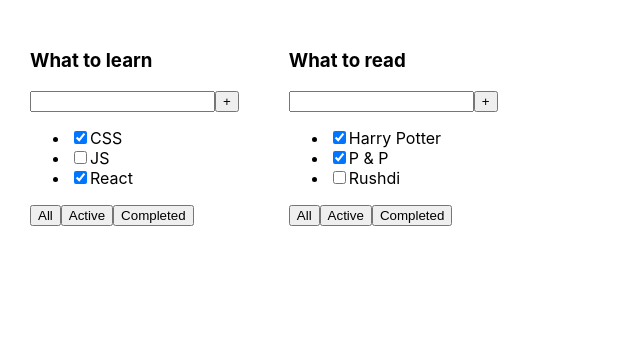
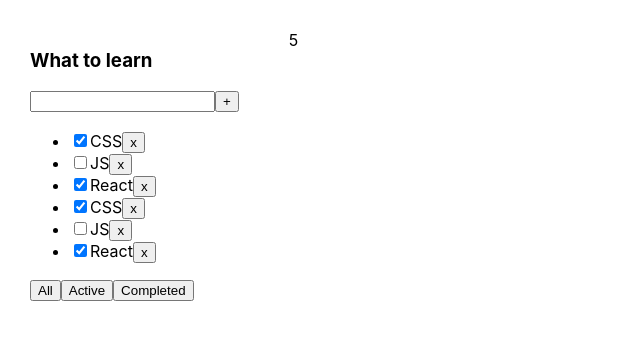
Before and after one commit to Dinara1989/Todo_ts, a React (Create React App) app: page / in a window 1280 px wide. Shown: the top 340 px of the page, without its empty margins (0-640 px from the left). Built offline with nearby package versions, Linux system fonts and the light colour scheme.

Commit message:
Lesson 2. changeFilter, Counter, function types, remove tasks. Short and long explanation

```diff
--- a/src/App.tsx
+++ b/src/App.tsx
@@ -1,28 +1,60 @@
-import React from 'react';
+import React, {useState} from 'react';
 import './App.css';
 import {TaskType, Todolist} from './Todolist';
+import Counter from "./components/Counter";
 
+export type FilterValuesType = "all" | "completed" | "active";
 function App() {
 
-    let tasks1: Array<TaskType> = [
-            { id: 1, title: "CSS", isDone: true },
-            { id: 2, title: "JS", isDone: false },
-            { id: 3, title: "React", isDone: true }
-    ]
+    // let tasks2: Array<TaskType> = [
+    //         { id: 1, title: "Harry Potter", isDone: true },
+    //         { id: 2, title: "P & P", isDone: true },
+    //         { id: 3, title: "Rushdi", isDone: false }
+    // ]
 
-    let tasks2: Array<TaskType> = [
-            { id: 1, title: "Harry Potter", isDone: true },
-            { id: 2, title: "P & P", isDone: true },
-            { id: 3, title: "Rushdi", isDone: false }
-    ]
+    //Розжовано
+    // let arr = useState(initTasks);
+    // let tasks = arr[0];
+    // let setTasks = arr[1];
+    //теж саме, тільи коротко
+    let [tasks, setTasks] = useState<Array<TaskType>>([
+        { id: 1, title: "CSS", isDone: true },
+        { id: 2, title: "JS", isDone: false },
+        { id: 3, title: "React", isDone: true },
+        { id: 4, title: "CSS", isDone: true },
+        { id: 5, title: "JS", isDone: false },
+        { id: 6, title: "React", isDone: true }
+    ]);
+    let [filter, setFilter] = useState<FilterValuesType>("all");
+    function deleteTask (id:number){
+        let filteredTasks = tasks.filter( t =>  t.id !== id)//тому що функція верне true або false, можна не розписувати багато
+        setTasks(filteredTasks);
+    }
+    let tasksForTodolist = tasks;
+    if (filter === "completed") {
+        tasksForTodolist = tasks.filter(t => t.isDone === true);
+    }
+    if (filter === "active") {
+        tasksForTodolist = tasks.filter(t => t.isDone === false);
+    }
 
+    function changeFilter(value: FilterValuesType){
+        setFilter(value);
+    }
 
-  return (
-    <div className="App">
-      <Todolist title = "What to learn" tasks = {tasks1} />
-      <Todolist title = "What to read" tasks = {tasks2} />
-    </div>
-  );
+    return (
+        <div className="App">
+            <Todolist
+                title = "What to learn"
+                tasks = {tasksForTodolist}
+                deleteTask={deleteTask}
+                changeFilter={changeFilter}
+            />
+            <Counter />
+            {/*<Todolist title = "What to read" tasks = {tasks2} />*/}
+
+        </div>
+    );
 }
 
 
--- a/src/Todolist.tsx
+++ b/src/Todolist.tsx
@@ -1,4 +1,7 @@
 import React from 'react';
+import {FilterValuesType} from "./App";
+
+
 
 export type TaskType = {
     id: number
@@ -7,8 +10,10 @@
 }
 
 type PropsType = {
-        title: string
-        tasks: Array<TaskType> //коли вказуємо масив, можна ще позначитти так TaskType[]
+    title: string
+    tasks: Array<TaskType> //коли вказуємо масив, можна ще позначитти так TaskType[]
+    deleteTask: (id: number) => void
+    changeFilter: (value: FilterValuesType) => void
 }
 
 export function Todolist(props: PropsType) {
@@ -18,15 +23,25 @@
             <div>
                 <input/>
                 <button>+</button>
+                <h3></h3>
             </div>
             <ul>
-                <li><input type="checkbox" checked={props.tasks[0].isDone} /><span>{props.tasks[0].title}</span></li>
-                <li><input type="checkbox" checked={props.tasks[1].isDone} /><span>{props.tasks[1].title}</span></li>
-                <li><input type="checkbox" checked={props.tasks[2].isDone} /><span>{props.tasks[2].title}</span></li>
+                {
+                    props.tasks.map((t)=>{//перезаписали через map
+                        return (
+                            <li>
+                                <input type="checkbox" checked={t.isDone}/>
+                                <span>{t.title}</span>
+                                <button onClick={ ()=> {props.deleteTask(t.id)}}>x</button>
+                            </li>
+                        )
+                    })
+                }
+
             </ul>
-            <button>All</button>
-            <button>Active</button>
-            <button>Completed</button>
+            <button onClick={ ()=> {props.changeFilter("all")}}>All</button>
+            <button onClick={ ()=> {props.changeFilter("completed")}}>Active</button>
+            <button onClick={ ()=> {props.changeFilter("active")}}>Completed</button>
         </div>
     )
 }
```
